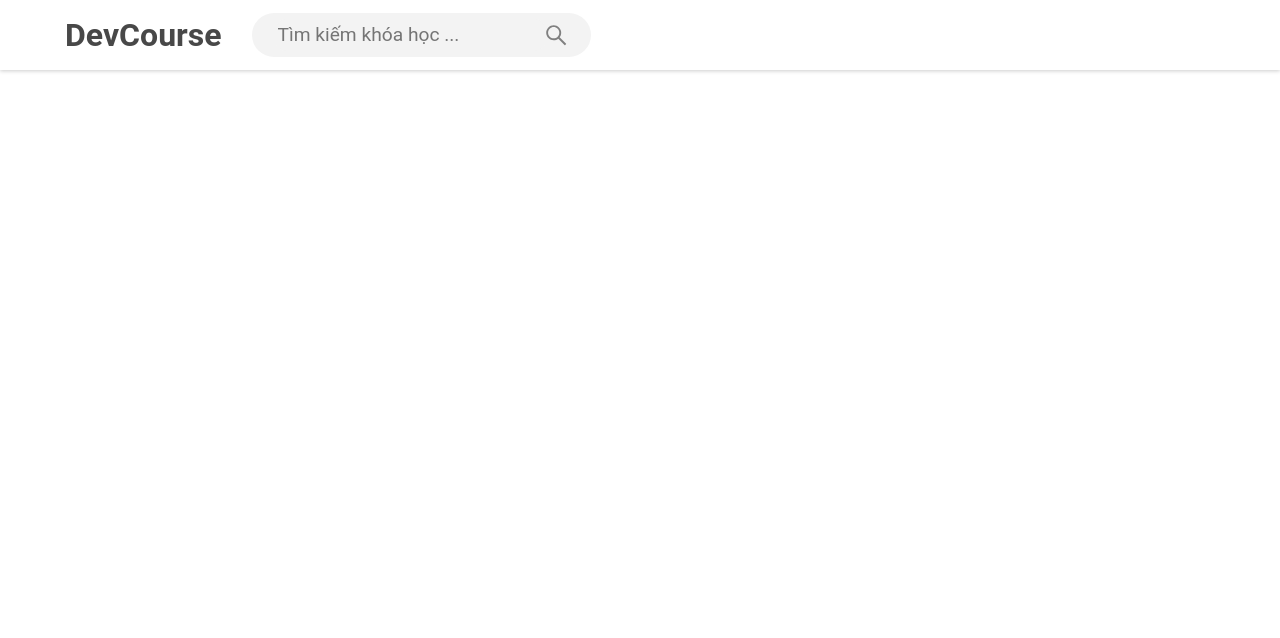
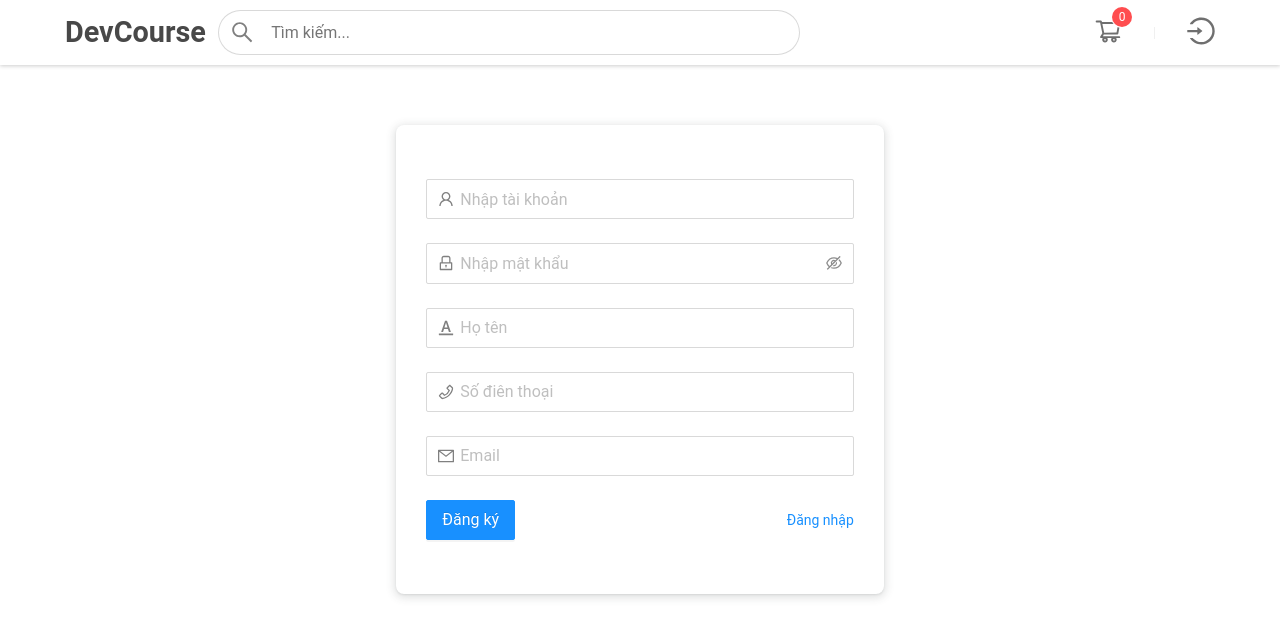
Before and after one commit to codedola/dev-courses, a React (Create React App) app: page /register in a window 1280 px wide. Shown: the top 638 px of the page. Built offline with nearby package versions, Linux system fonts and the light colour scheme; no server answers.

Commit message:
Setup UI Login, Register

```diff
--- a/src/App.js
+++ b/src/App.js
@@ -5,11 +5,14 @@ import { useDispatch } from "react-redux";
 import {
     ContainerApp,
     WapperApp,
+    ContentApp,
 } from "./components/StyledComponent/App.Styled";
 
 import { actGetListCategoriesAsync } from "./store/category/actions";
 import Homepage from "./pages/Homepage";
 import HeaderApp from "./components/Header";
+import Login from "./pages/Login";
+import Register from "./pages/Register";
 
 function App() {
     const dispatch = useDispatch();
@@ -24,12 +27,19 @@ function App() {
         <WapperApp>
             <ContainerApp>
                 <HeaderApp />
-
-                <Switch>
-                    <Route path='/' exact>
-                        <Homepage />
-                    </Route>
-                </Switch>
+                <ContentApp>
+                    <Switch>
+                        <Route path='/register' exact>
+                            <Register />
+                        </Route>
+                        <Route path='/login' exact>
+                            <Login />
+                        </Route>
+                        <Route path='/' exact>
+                            <Homepage />
+                        </Route>
+                    </Switch>
+                </ContentApp>
             </ContainerApp>
         </WapperApp>
     );
--- a/src/components/Header/HeaderSearch.js
+++ b/src/components/Header/HeaderSearch.js
@@ -4,8 +4,8 @@ import { SearchOutlined } from "@ant-design/icons";
 export default function HeaderSearch() {
     return (
         <div className='header__search'>
-            <input type='text' placeholder='Tìm kiếm khóa học ...' />
             <SearchOutlined />
+            <input type='text' placeholder='Tìm kiếm...' />
         </div>
     );
 }
--- a/src/components/Header/index.js
+++ b/src/components/Header/index.js
@@ -1,15 +1,17 @@
 import React from "react";
 import {
+    SpaceStyled,
     ContainerHeader,
     HeaderTop,
     WapperHeaderTop,
 } from "../StyledComponent/Header.Styled";
-
+import { Divider, Badge, Tooltip } from "antd";
+import { LoginOutlined, ShoppingCartOutlined } from "@ant-design/icons";
+import { Link } from "react-router-dom";
 import HeaderLogo from "./HeaderLogo";
 import HeaderSearch from "./HeaderSearch";
 export default function Header() {
     return (
-
         <ContainerHeader>
             <HeaderTop>
                 <WapperHeaderTop>
@@ -18,7 +20,26 @@ export default function Header() {
                         <HeaderSearch />
                     </div>
 
-                    <div className='headerTop__left'></div>
+                    <SpaceStyled
+                        size='large'
+                        split={<Divider type='vertical' />}
+                    >
+                        <div className='cart'>
+                            <Tooltip
+                                placement='bottomRight'
+                                title='Khóa học ghi danh'
+                            >
+                                <Badge count={0} showZero overflowCount={10}>
+                                    <ShoppingCartOutlined />
+                                </Badge>
+                            </Tooltip>
+                        </div>
+                        <Link to='/login' className='login'>
+                            <Tooltip placement='bottomRight' title='Đăng nhập'>
+                                <LoginOutlined />
+                            </Tooltip>
+                        </Link>
+                    </SpaceStyled>
                 </WapperHeaderTop>
             </HeaderTop>
         </ContainerHeader>
--- a/src/components/StyledComponent/App.Styled.js
+++ b/src/components/StyledComponent/App.Styled.js
@@ -1,10 +1,22 @@
 import styled from "styled-components";
 import { Affix } from "antd";
-export const WapperApp = styled.div``;
+
+export const ContentApp = styled.div`
+    width: 100%;
+    padding-left: 15px;
+    padding-right: 15px;
+    margin-right: auto;
+    margin-left: auto;
+    @media only screen and (min-width: 768px) {
+        max-width: 1200px;
+    }
+`;
+export const WapperApp = styled.div`
+    height: 100vh;
+`;
 export const ContainerApp = styled.div`
-    /* background-color: #ccad34;
-    background-image: linear-gradient(0deg, #ccad34 0%, #16a085 100%); */
     background-color: #ffffff;
+    height: 100%;
 `;
 
 export const AffixStyled = styled(Affix)`
--- a/src/components/StyledComponent/Header.Styled.js
+++ b/src/components/StyledComponent/Header.Styled.js
@@ -1,5 +1,5 @@
 import styled from "styled-components";
-
+import { Space } from "antd";
 export const ContainerHeader = styled.header`
     position: relative;
     z-index: 1001;
@@ -26,16 +26,17 @@ export const WapperHeaderTop = styled.div`
     z-index: 2;
     -webkit-box-align: center;
     align-items: center;
+    flex-wrap: wrap;
 
     .headerTop__right {
         display: flex;
-        flex: 1 1 0%;
+        flex-grow: 1;
         -webkit-box-align: center;
         align-items: center;
         .header_logo {
-            font-size: 2rem;
+            font-size: 1.8rem;
             font-weight: 600;
-            margin-right: 30px;
+            margin-right: 12px;
             a {
                 text-decoration: none;
                 color: #484848;
@@ -43,20 +44,23 @@ export const WapperHeaderTop = styled.div`
         }
 
         .header__search {
-            padding: 8px 10px;
-            background-color: #f3f3f3;
+            flex-grow: 1;
+            padding: 8px 12px;
+            background-color: #fff;
             display: flex;
-            justify-content: space-around;
+            justify-content: flex-start;
             align-items: center;
-            border-radius: 34px;
-            padding: 6px 24px;
+            border-radius: 60px;
+            overflow: hidden;
+            border: 1px solid #ccccccbf;
             input {
+                flex-grow: 1;
                 border: unset;
-                font-size: 1.2rem;
+                font-size: 1rem;
                 color: #484848;
                 border-radius: 10px;
 
-                background-color: #f3f3f3;
+                background-color: #fff;
                 &:active,
                 &:focus-visible {
                     outline: unset;
@@ -66,7 +70,30 @@ export const WapperHeaderTop = styled.div`
             .anticon {
                 font-size: 1.4rem;
                 color: gray;
+                margin-right: 16px;
             }
         }
     }
 `;
+
+export const SpaceStyled = styled(Space)`
+    flex-grow: 1;
+    justify-content: flex-end;
+    .ant-space-item {
+        /* margin-left: 20px; */
+        cursor: pointer;
+        .cart {
+            .anticon {
+                font-size: 28px;
+                color: #6f6f6f;
+            }
+        }
+
+        .login {
+            .anticon {
+                font-size: 28px;
+                color: #6f6f6f;
+            }
+        }
+    }
+`;
--- a/src/components/StyledComponent/Home.Styled.js
+++ b/src/components/StyledComponent/Home.Styled.js
@@ -2,14 +2,15 @@ import styled from "styled-components";
 import { Row } from "antd";
 export const HomeContainer = styled.div`
     margin-top: 30px;
-    width: 100%;
-    padding-left: 15px;
+    /* width: 100%; */
+
+    /* padding-left: 15px;
     padding-right: 15px;
     margin-right: auto;
     margin-left: auto;
     @media only screen and (min-width: 768px) {
         max-width: 1200px;
-    }
+    } */
 `;
 
 export const RowTabsListCourse = styled(Row)`
--- /dev/null
+++ b/src/components/StyledComponent/Login.Styled.js
@@ -0,0 +1,25 @@
+import styled from "styled-components";
+import { Row, Form } from "antd";
+
+// helper
+export const SpacingStyled = styled.div`
+    padding-top: ${(props) => props.sizeSpacing || "20px"};
+    padding-bottom: ${(props) => props.sizeSpacing || "20px"};
+`;
+//
+export const RowLoginStyled = styled(Row)``;
+
+export const LoginStyled = styled.div``;
+export const FormStyled = styled(Form)`
+    padding: 54px 30px 30px;
+    border-radius: 8px;
+    box-shadow: rgb(60 64 67 / 10%) 0px 1px 2px 0px,
+        rgb(60 64 67 / 15%) 0px 2px 8px 2px;
+
+    .ant-input-prefix {
+        .anticon {
+            color: gray;
+            margin-right: 2px;
+        }
+    }
+`;
--- a/src/pages/Login.js
+++ b/src/pages/Login.js
@@ -0,0 +1,60 @@
+import React from "react";
+import { Form, Input, Button, Col, Space } from "antd";
+import { UserOutlined, LockOutlined } from "@ant-design/icons";
+import {
+    SpacingStyled,
+    FormStyled,
+    LoginStyled,
+    RowLoginStyled,
+} from "../components/StyledComponent/Login.Styled";
+import { Link } from "react-router-dom";
+export default function Login() {
+    const onFinish = (values) => {
+        console.log("Success:", values);
+    };
+
+    return (
+        <LoginStyled>
+            <SpacingStyled sizeSpacing={"30px"} />
+            <RowLoginStyled justify='center'>
+                <Col xs={24} md={12} lg={10}>
+                    <FormStyled name='basic' size='large' onFinish={onFinish}>
+                        <Form.Item name='taiKhoan'>
+                            <Input
+                                prefix={<UserOutlined />}
+                                placeholder='Nhập tài khoản'
+                            />
+                        </Form.Item>
+
+                        <Form.Item name='matKhau'>
+                            <Input.Password
+                                prefix={<LockOutlined />}
+                                placeholder='Nhập mật khẩu'
+                            />
+                        </Form.Item>
+
+                        <Form.Item>
+                            <Space
+                                style={{
+                                    display: "flex",
+                                    justifyContent: "space-between",
+                                }}
+                            >
+                                <Button
+                                    type='primary'
+                                    size='large'
+                                    htmlType='submit'
+                                    block
+                                >
+                                    Đăng nhập
+                                </Button>
+                                <Link to='/register'>Đăng ký</Link>
+                            </Space>
+                        </Form.Item>
+                    </FormStyled>
+                </Col>
+            </RowLoginStyled>
+            <SpacingStyled sizeSpacing={"30px"} />
+        </LoginStyled>
+    );
+}
--- a/src/pages/Register.js
+++ b/src/pages/Register.js
@@ -0,0 +1,86 @@
+import React from "react";
+import { Form, Input, Button, Col, Space } from "antd";
+import {
+    UserOutlined,
+    LockOutlined,
+    MailOutlined,
+    PhoneOutlined,
+    FontColorsOutlined,
+} from "@ant-design/icons";
+
+import {
+    SpacingStyled,
+    FormStyled,
+    LoginStyled,
+    RowLoginStyled,
+} from "../components/StyledComponent/Login.Styled";
+import { Link } from "react-router-dom";
+
+export default function Register() {
+    const onFinish = (values) => {
+        console.log("Success:", values);
+    };
+
+    return (
+        <LoginStyled>
+            <SpacingStyled sizeSpacing={"30px"} />
+            <RowLoginStyled justify='center'>
+                <Col xs={24} md={12} lg={10}>
+                    <FormStyled name='basic' size='large' onFinish={onFinish}>
+                        <Form.Item name='taiKhoan'>
+                            <Input
+                                prefix={<UserOutlined />}
+                                placeholder='Nhập tài khoản'
+                            />
+                        </Form.Item>
+
+                        <Form.Item name='matKhau'>
+                            <Input.Password
+                                prefix={<LockOutlined />}
+                                placeholder='Nhập mật khẩu'
+                            />
+                        </Form.Item>
+                        <Form.Item name='hoTen'>
+                            <Input
+                                placeholder='Họ tên'
+                                prefix={<FontColorsOutlined />}
+                            />
+                        </Form.Item>
+                        <Form.Item name='soDT'>
+                            <Input
+                                placeholder='Số điên thoại'
+                                prefix={<PhoneOutlined />}
+                            />
+                        </Form.Item>
+                        <Form.Item name='email'>
+                            <Input
+                                placeholder='Email'
+                                prefix={<MailOutlined />}
+                            />
+                        </Form.Item>
+
+                        <Form.Item>
+                            <Space
+                                style={{
+                                    display: "flex",
+                                    justifyContent: "space-between",
+                                }}
+                            >
+                                <Button
+                                    type='primary'
+                                    size='large'
+                                    htmlType='submit'
+                                    block
+                                >
+                                    Đăng ký
+                                </Button>
+                                <Link to='/login'>Đăng nhập</Link>
+                            </Space>
+                        </Form.Item>
+                    </FormStyled>
+                </Col>
+            </RowLoginStyled>
+            <SpacingStyled sizeSpacing={"30px"} />
+        </LoginStyled>
+    );
+}
```
